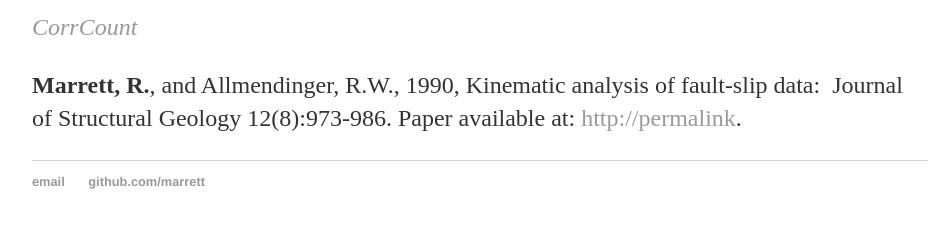
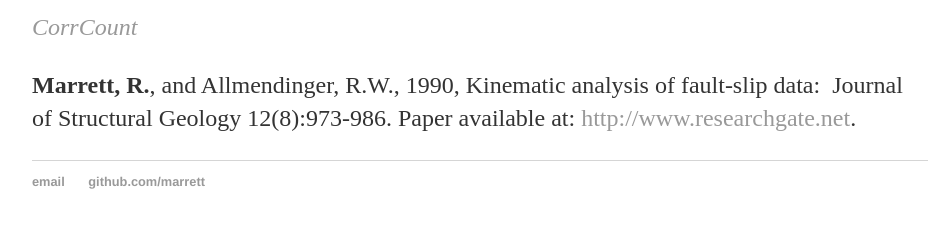
Before and after one commit to marrett/github.io, a Jekyll site: the page built from cv/index.html, in a window 1280 px wide. Shown: the part 396-624 px from the top of the page, without its empty margins (160-1098 px from the left). Built offline with Jekyll 4.4.1, drawn with Linux system fonts in a browser that asks for light colours; some of the changed lines change nothing that is shown.

Commit message:
Update index.html

```diff
--- a/cv/index.html
+++ b/cv/index.html
@@ -13,6 +13,6 @@
 
 					<p><em><a href="https://github.com/marrett/CorrelationCount">CorrCount</a></em></p>
 
-					<p><strong>Marrett, R.</strong>, and Allmendinger, R.W., 1990, Kinematic analysis of fault-slip data: Journal of Structural Geology 12(8):973-986. Paper available at: <a href="https://www.researchgate.net/profile/Randall_Marrett/publication/222322317_Kinematic_analysis_of_fault-slip_data/links/02e7e52a9dee09bd48000000/Kinematic-analysis-of-fault-slip-data.pdf">http://permalink</a>.
+					<p><strong>Marrett, R.</strong>, and Allmendinger, R.W., 1990, Kinematic analysis of fault-slip data: Journal of Structural Geology 12(8):973-986. Paper available at: <a href="https://www.researchgate.net/publication/222322317_Kinematic_analysis_of_fault-slip_data">http://www.researchgate.net</a>.
 
 	</div>
```
